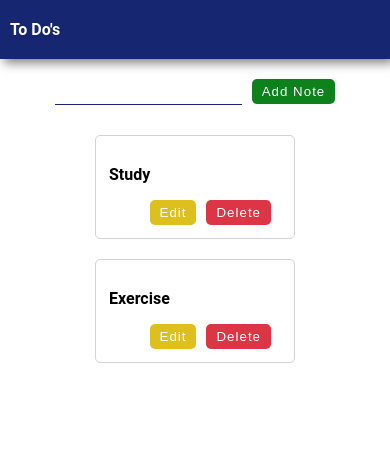
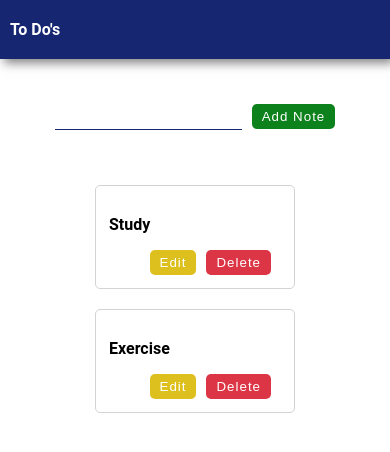
Before and after one commit to daphnee-jeune/note-app, a React (Create React App) app: page / in a window 390 px wide. Shown: the top 452 px of the page. Built offline with nearby package versions, Linux system fonts and the light colour scheme.

Commit message:
Update App.css

```diff
--- a/src/App.css
+++ b/src/App.css
@@ -90,6 +90,14 @@ button {
 }
 
 @media (max-width: 768px) {
+  form {
+    margin: 25px 0;
+  }
+
+  form:focus {
+    outline: none;
+  }
+
   .notes-container {
     display: flex;
     flex-direction: column;
```
